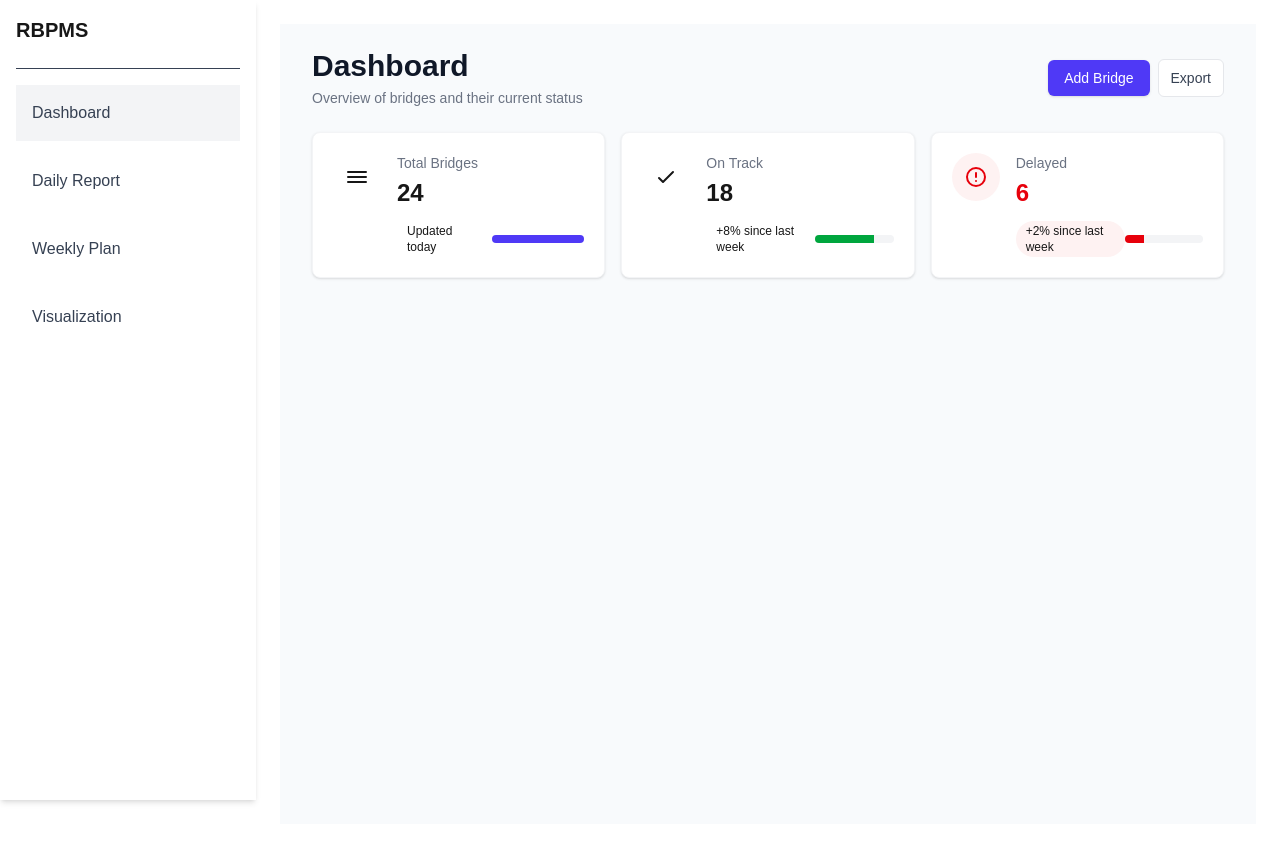
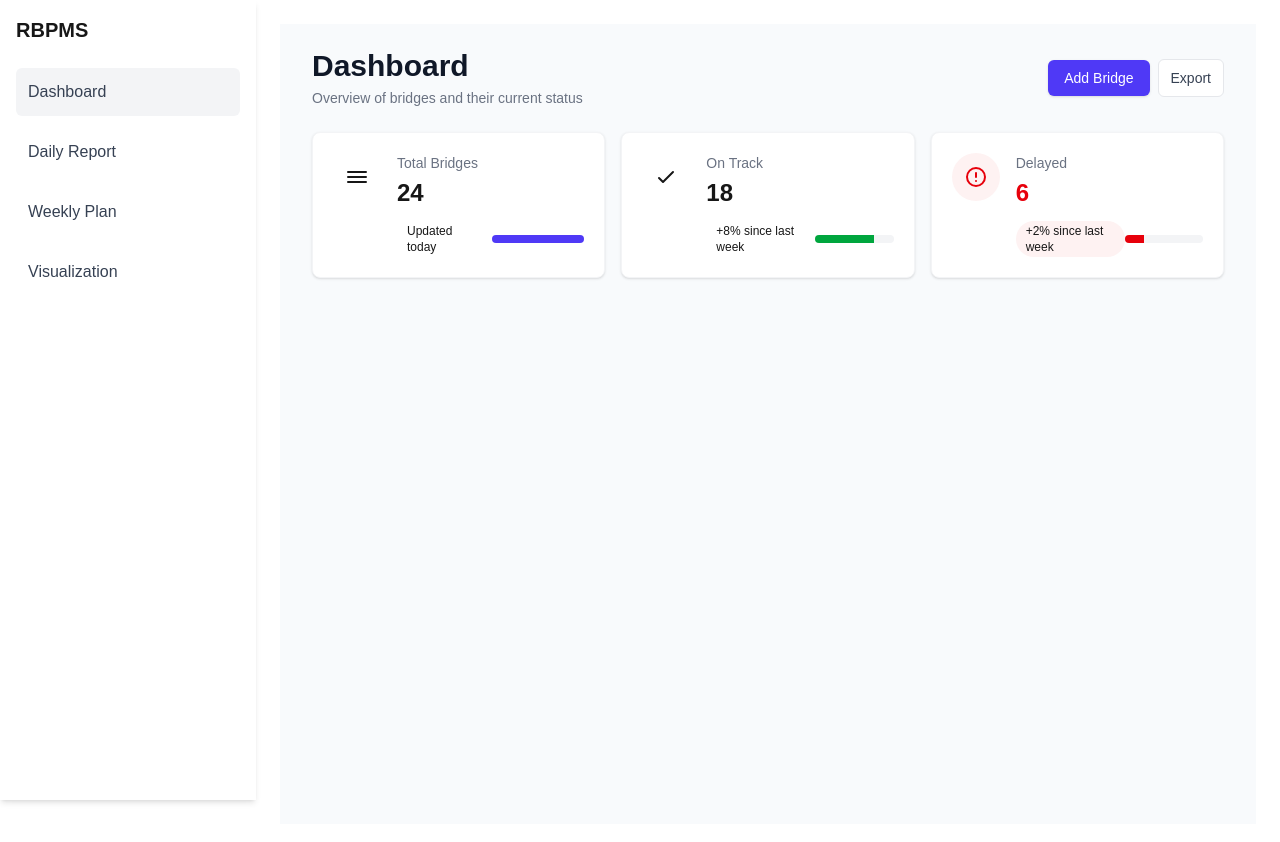
Before and after one commit to AOS2019/rbpms_frontend, a Next.js app: page /dashboard in a window 1280 px wide. Shown: the top 842 px of the page. Built offline with nearby package versions, Linux system fonts and the light colour scheme.

Commit message:
New layout

```diff
--- a/src/app/layout.tsx
+++ b/src/app/layout.tsx
@@ -14,42 +14,49 @@ const geistMono = Geist_Mono({
 
 export const metadata: Metadata = {
   title: "RBPMS - Researcher’s Business Performance Management System",
-  description: "An integrated, data-driven platform that automates bridge construction planning, tracks daily site activities, manages resources, and delivers real-time analytics and visual progress insights for railway infrastructure projects",
+  description:
+    "An integrated, data-driven platform that automates bridge construction planning, tracks daily site activities, manages resources, and delivers real-time analytics and visual progress insights for railway infrastructure projects",
 };
-
-// export default function RootLayout({
-//   children,
-// }: Readonly<{
-//   children: React.ReactNode;
-// }>) {
-//   return (
-//     <html
-//       lang="en"
-//       className={`${geistSans.variable} ${geistMono.variable} h-full antialiased`}
-//     >
-//       <body className="min-h-full flex flex-col">{children}</body>
-//     </html>
-//   );
-// }
 
 export default function RootLayout({ children }: { children: React.ReactNode }) {
   return (
-    <html lang="en">
-      <body className="bg-gray-100">
-        <div className="flex">
-          {/* Sidebar */}
-          <aside className="w-64 bg-white h-screen shadow-md p-4">
+    <html
+      lang="en"
+      className={`${geistSans.variable} ${geistMono.variable} h-full antialiased`}
+    >
+      <body className="min-h-screen bg-gray-100 text-gray-800">
+        <div className="flex min-h-screen flex-col lg:flex-row">
+          <aside className="w-full lg:w-64 bg-white shadow-md p-4 lg:h-screen lg:sticky lg:top-0">
             <h1 className="text-xl font-bold mb-6">RBPMS</h1>
-            <nav className="space-y-3 border-t pt-4 text-gray-700">
-              <a href="/dashboard" className="block p-4 bg-gray-100 hover:bg-gray-200">Dashboard</a>
-              <a href="/daily-report" className="block p-4 hover:bg-gray-200">Daily Report</a>
-              <a href="/weekly-plan" className="block p-4 hover:bg-gray-200">Weekly Plan</a>
-              <a href="/visualization" className="block p-4 hover:bg-gray-200">Visualization</a>
+            <nav className="flex flex-wrap gap-2 lg:flex-col lg:gap-0 lg:space-y-3 border-t pt-4 text-gray-700 lg:border-none lg:pt-0">
+              <a
+                href="/dashboard"
+                className="block w-full rounded-md p-3 text-center lg:text-left bg-gray-100 hover:bg-gray-200"
+              >
+                Dashboard
+              </a>
+              <a
+                href="/daily-report"
+                className="block w-full rounded-md p-3 text-center lg:text-left hover:bg-gray-200"
+              >
+                Daily Report
+              </a>
+              <a
+                href="/weekly-plan"
+                className="block w-full rounded-md p-3 text-center lg:text-left hover:bg-gray-200"
+              >
+                Weekly Plan
+              </a>
+              <a
+                href="/visualization"
+                className="block w-full rounded-md p-3 text-center lg:text-left hover:bg-gray-200"
+              >
+                Visualization
+              </a>
             </nav>
           </aside>
 
-          {/* Main Content */}
-          <main className="flex-1 p-6">{children}</main>
+          <main className="flex-1 p-4 md:p-6">{children}</main>
         </div>
       </body>
     </html>
```
